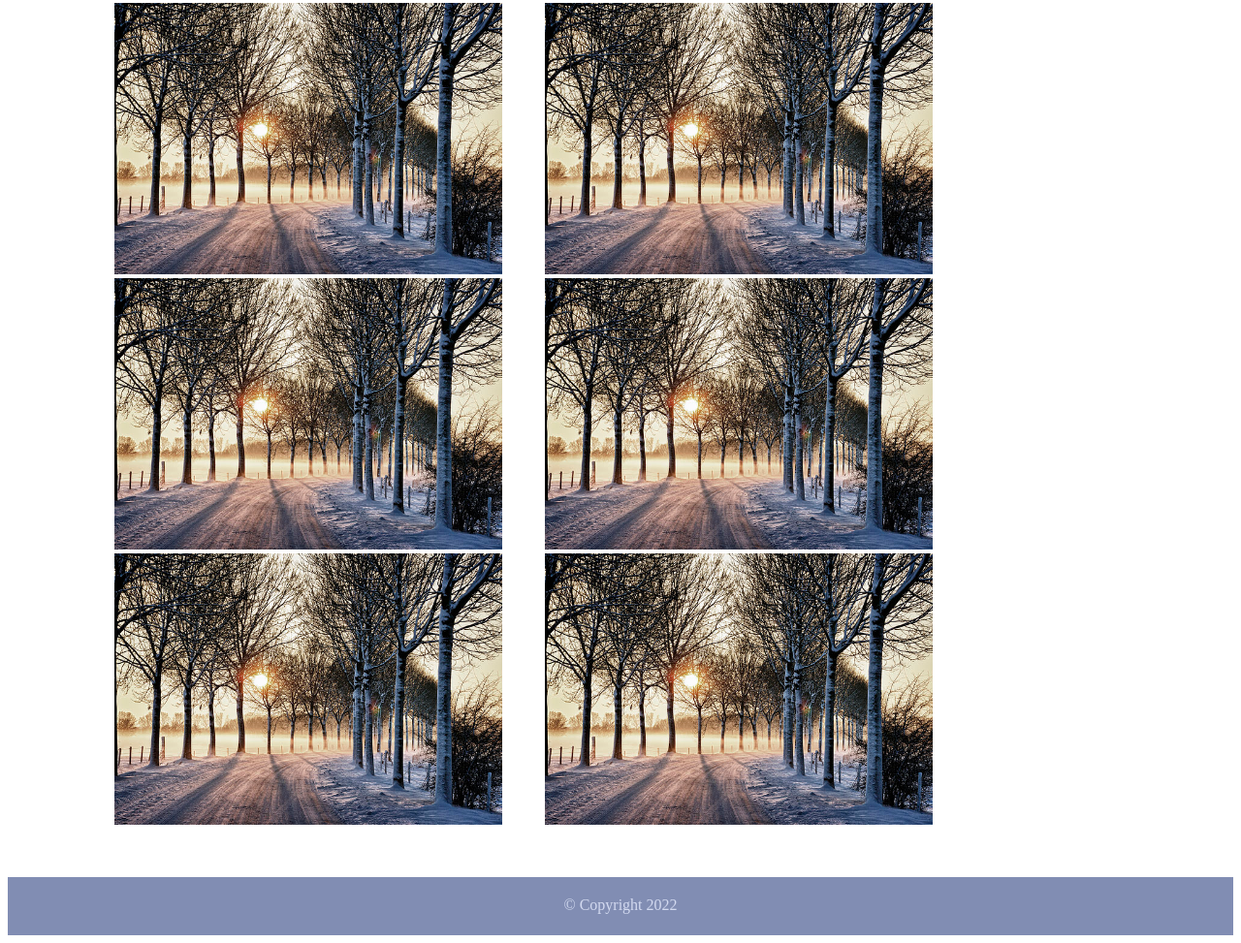
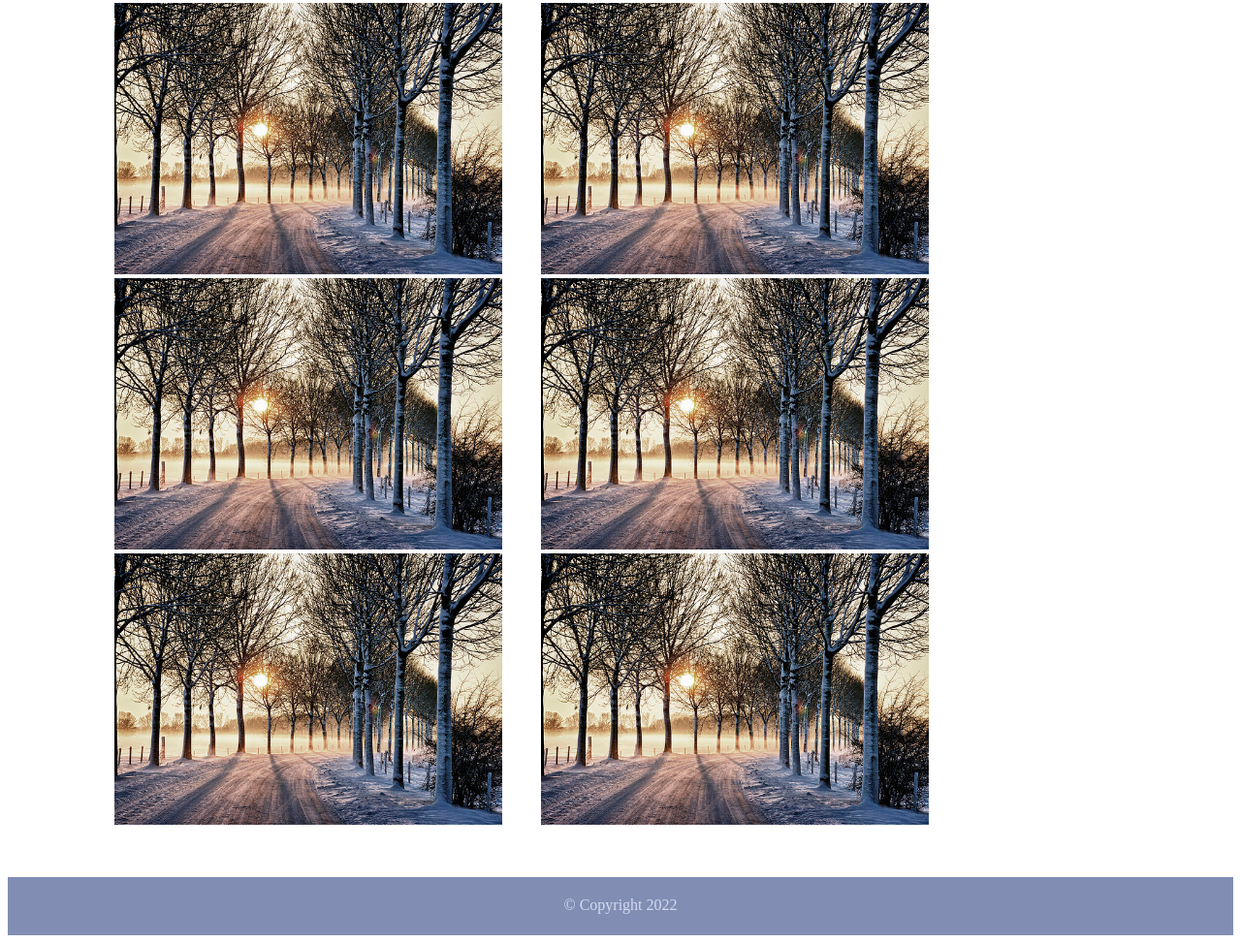
Before and after one commit to sophia0301/tutorial-website, a plain HTML site: page page4.html in a window 1280 px wide. Shown: the part 699-1672 px from the top of the page at 97% size. Drawn offline with Linux system fonts and the light colour scheme.

Commit message:
added photos page 4

```diff
--- a/page4.html
+++ b/page4.html
@@ -18,7 +18,7 @@
             <ul>
                 <li><a href="index.html">Home</a></li>
                 <li><a href="page2.html">About</a></li>
-                <li><a href="pages4.html">Gallery</a></li>
+                <li><a href="page4.html">Gallery</a></li>
                 <li><a href="page3.html">Contact</a></li>
             </ul>
         </nav><!--End of Main navigation-->
@@ -28,12 +28,12 @@
             <h1>My Fourth Heading</h1>
             <p>My Fourth paragraph.</p>
                 <ul id="album">
-                    <li id="photo"><img src="images/winterland1.jpg"></li>
+                    <!--<li id="photo"><img src="images/winterland1.jpg"></li>
                     <li id="photo"><img src="images/winterland2.jpg"></li>
                     <li id="photo"><img src="images/winterland3.jpg"></li>
                     <li id="photo"><img src="images/winterland4.jpg"></li>
                     <li id="photo"><img src="images/winterland5.jpg"></li>
-                    <li id="photo"><img src="images/winterland6.jpg"></li>
+                    <li id="photo"><img src="images/winterland6.jpg"></li>-->
                 </ul>
 
         </main>
@@ -43,6 +43,26 @@
         <footer>&copy; Copyright 2022</footer>
 
     </div><!--end container-->
+
+    <script>
+        var photos = [ ]; //declares an empty array
+        var fileNames = [ ]; //declares an empty element to store image file names
+        var imageList = [ ]; //declares an empty array to store html list that contains an image
+        var image =[ ]; //declares an empty array to store the assembled image list codes
+        var openList = "<li id= 'photo'>"; //declares a variable to contain open list tag
+        var closeList = "</li>"; //declares a variable to contain close list tags
+
+        //create a loop to creat 6 images starting with the index of 0
+        for (var i=0; i<6; i++) {
+            fileNames.push("winterland"+(i+1)); //creates an image file name and stores it in the array
+            photos.push("<img src='images/"+fileNames[i]+".jpg'>"); //assemble file name into image and store in an array
+            image = openList + photos[i] + closeList; //assemble image element from array with list of elements and store in a variable
+            imageList.push(image);
+        }
+
+        document.getElementById("album").innerHTML = imageList.join('');
+
+    </script>
     </body>
 
 </html>
```
Also changed, not shown: index.html (+1 -1 lines), page2.html (+1 -1 lines), page3.html (+1 -1 lines).
